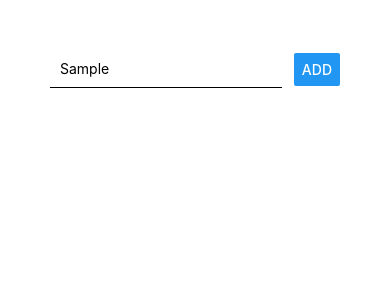
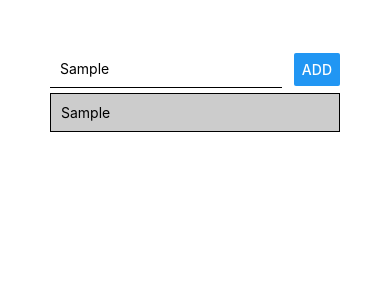
Before and after one commit to kamskr/rn-basics, a React Native app: screen / in a window 390 px wide. Both pictures are taken after typing "Sample" into the empty fields and a click on the button "ADD". Shown: the top 300 px of the page. Built offline with nearby package versions, Linux system fonts and the light colour scheme.

Commit message:
added basic to-do functionality

```diff
--- a/App.js
+++ b/App.js
@@ -1,15 +1,38 @@
-import { StatusBar } from "expo-status-bar";
-import React from "react";
+import React, { useState } from "react";
 import { StyleSheet, Text, View, TextInput, Button } from "react-native";
 
 export default function App() {
+  const [enteredGoal, setEnteredGoal] = useState("");
+  const [courseGoals, setCourseGoals] = useState([]);
+
+  const handleChangeText = (enteredText) => {
+    setEnteredGoal(enteredText);
+  };
+
+  const addGoalHandler = () => {
+    setCourseGoals((currentGoals) => [...currentGoals, enteredGoal]);
+  };
+
   return (
     <View style={styles.screen}>
       <View style={styles.inputContainer}>
-        <TextInput placeholder="Course goal" style={styles.textInput} />
-        <Button title="ADD" />
+        <TextInput
+          placeholder="Course goal"
+          style={styles.textInput}
+          onChangeText={handleChangeText}
+          value={enteredGoal}
+        />
+        <Button title="ADD" onPress={addGoalHandler} />
       </View>
-      <View></View>
+      <View>
+        {courseGoals.map((goal, index) => (
+          <View style={styles.goalContainer}>
+            <Text style={styles.goalText} key={index}>
+              {goal}
+            </Text>
+          </View>
+        ))}
+      </View>
     </View>
   );
 }
@@ -29,4 +52,12 @@ const styles = StyleSheet.create({
     padding: 10,
     width: "80%",
   },
+  goalContainer: {
+    padding: 10,
+    marginVertical: 5,
+    backgroundColor: "#ccc",
+    borderColor: "black",
+    borderWidth: 1,
+  },
+  goalText: {},
 });
```
